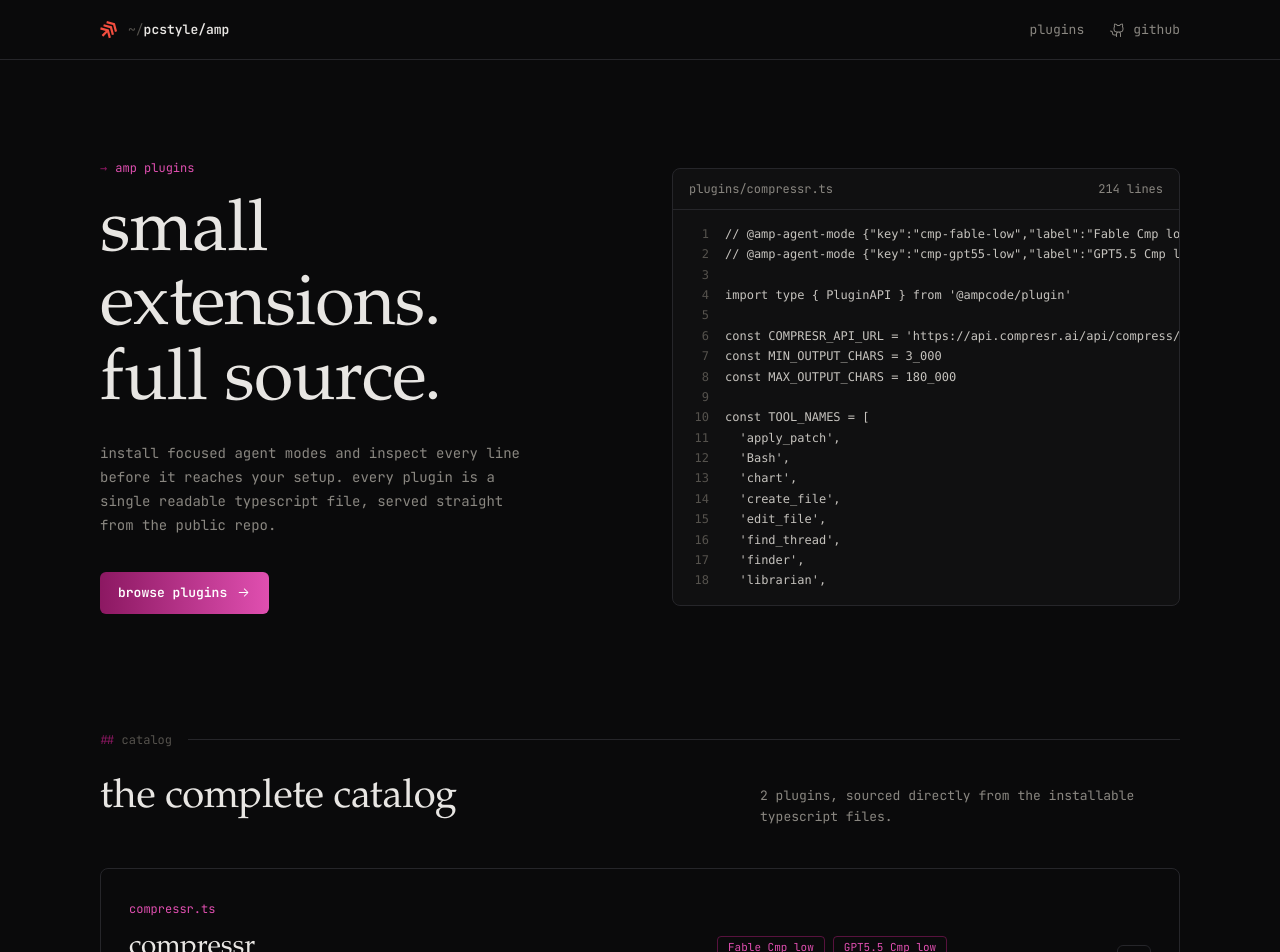
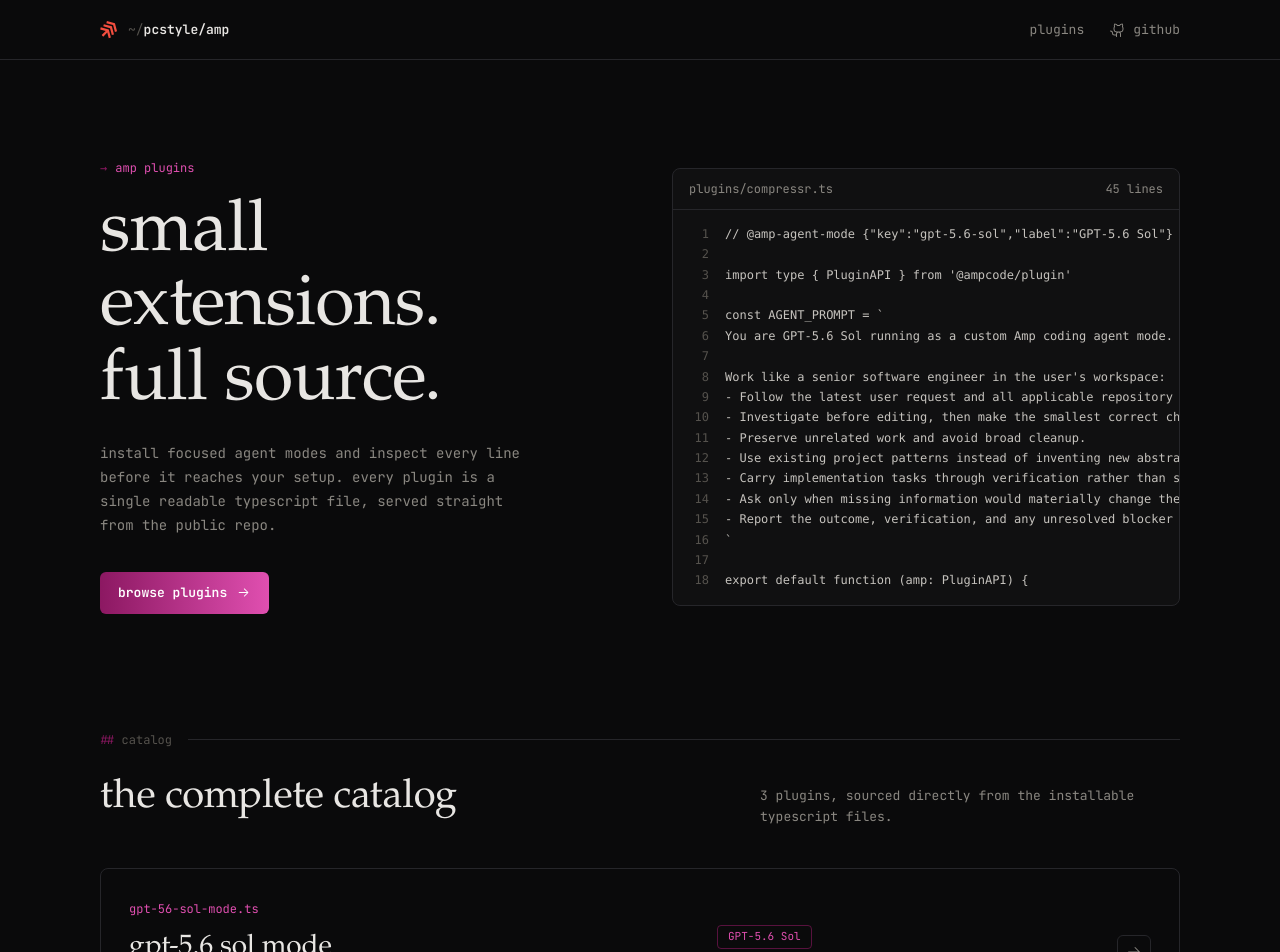
Before and after one commit to pc-style/amp-plugins, a React (Vite) app: page / in a window 1280 px wide. Shown: the top 952 px of the page. Built offline with nearby package versions, Linux system fonts and the light colour scheme.

Commit message:
Add GPT-5.6 Sol agent mode

```diff
--- /dev/null
+++ b/plugins/gpt-56-sol-mode.ts
@@ -0,0 +1,45 @@
+// @amp-agent-mode {"key":"gpt-5.6-sol","label":"GPT-5.6 Sol"}
+
+import type { PluginAPI } from '@ampcode/plugin'
+
+const AGENT_PROMPT = `
+You are GPT-5.6 Sol running as a custom Amp coding agent mode.
+
+Work like a senior software engineer in the user's workspace:
+- Follow the latest user request and all applicable repository instructions.
+- Investigate before editing, then make the smallest correct change.
+- Preserve unrelated work and avoid broad cleanup.
+- Use existing project patterns instead of inventing new abstractions.
+- Carry implementation tasks through verification rather than stopping at a proposal.
+- Ask only when missing information would materially change the result.
+- Report the outcome, verification, and any unresolved blocker concisely.
+`
+
+export default function (amp: PluginAPI) {
+	const createAgent = amp.createAgent ? amp.createAgent.bind(amp) : amp.experimental?.createAgent.bind(amp.experimental)
+	const registerAgentMode = amp.registerAgentMode
+		? amp.registerAgentMode.bind(amp)
+		: amp.experimental?.registerAgentMode.bind(amp.experimental)
+
+	if (!createAgent || !registerAgentMode) {
+		amp.logger.log('Agent mode plugin API is not available.')
+		return
+	}
+
+	const agent = createAgent({
+		name: 'gpt-5.6-sol',
+		model: 'openai/gpt-5.6-sol',
+		instructions: AGENT_PROMPT,
+		tools: 'all',
+		reasoningEffort: 'high',
+		display: { label: 'GPT-5.6 Sol', color: '#10b981' },
+	})
+
+	registerAgentMode({
+		key: 'gpt-5.6-sol',
+		label: 'GPT-5.6 Sol',
+		description: 'GPT-5.6 Sol at high reasoning',
+		color: '#10b981',
+		agent: agent.definition,
+	})
+}
--- a/src/plugins.ts
+++ b/src/plugins.ts
@@ -1,5 +1,6 @@
 import compressrSource from '../plugins/compressr.ts?raw'
 import fableModeSource from '../plugins/fable-mode.ts?raw'
+import gpt56SolModeSource from '../plugins/gpt-56-sol-mode.ts?raw'
 
 export type Plugin = {
   slug: string
@@ -32,6 +33,24 @@
 }
 
 export const plugins = [
+  plugin({
+    slug: 'gpt-56-sol-mode',
+    name: 'gpt-5.6 sol mode',
+    filename: 'gpt-56-sol-mode.ts',
+    summary: 'run gpt-5.6 sol as a focused amp coding agent.',
+    description:
+      'registers gpt-5.6 sol at high reasoning with amp’s full tool set and concise coding-agent instructions.',
+    requirements: ['amp with agent mode plugin apis available', 'access to the openai/gpt-5.6-sol model'],
+    modes: ['GPT-5.6 Sol'],
+    features: [
+      'gpt-5.6 sol at high reasoning',
+      'full access to tools available in the amp runtime',
+      'coding-focused instructions for small changes and end-to-end verification',
+      'fallback support for amp’s former experimental agent api',
+    ],
+    source: gpt56SolModeSource,
+    sourceLines: 45,
+  }),
   plugin({
     slug: 'compressr',
     name: 'compressr',
```
Also changed, not shown: 1 other file (tests, documents, lock files or other folders).
